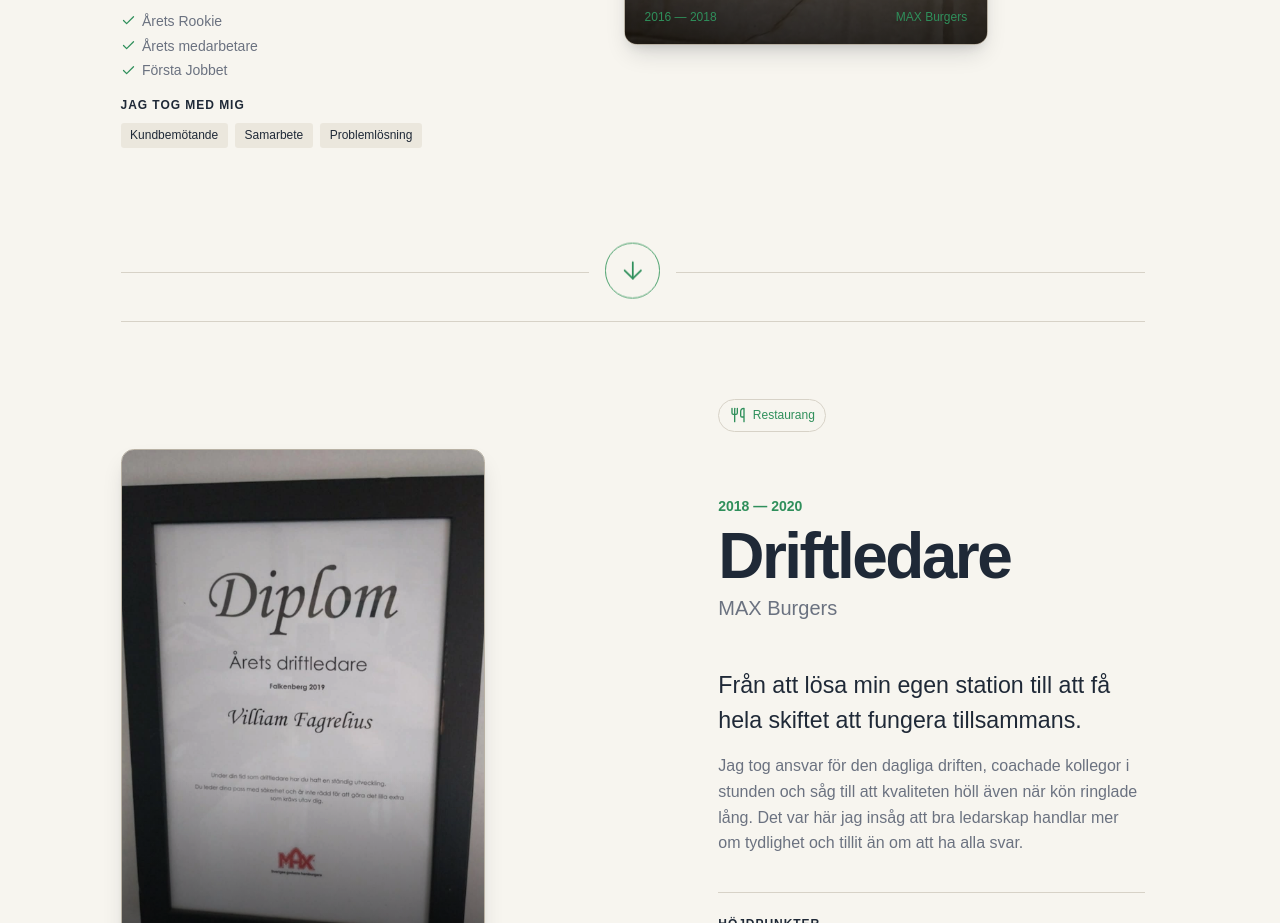
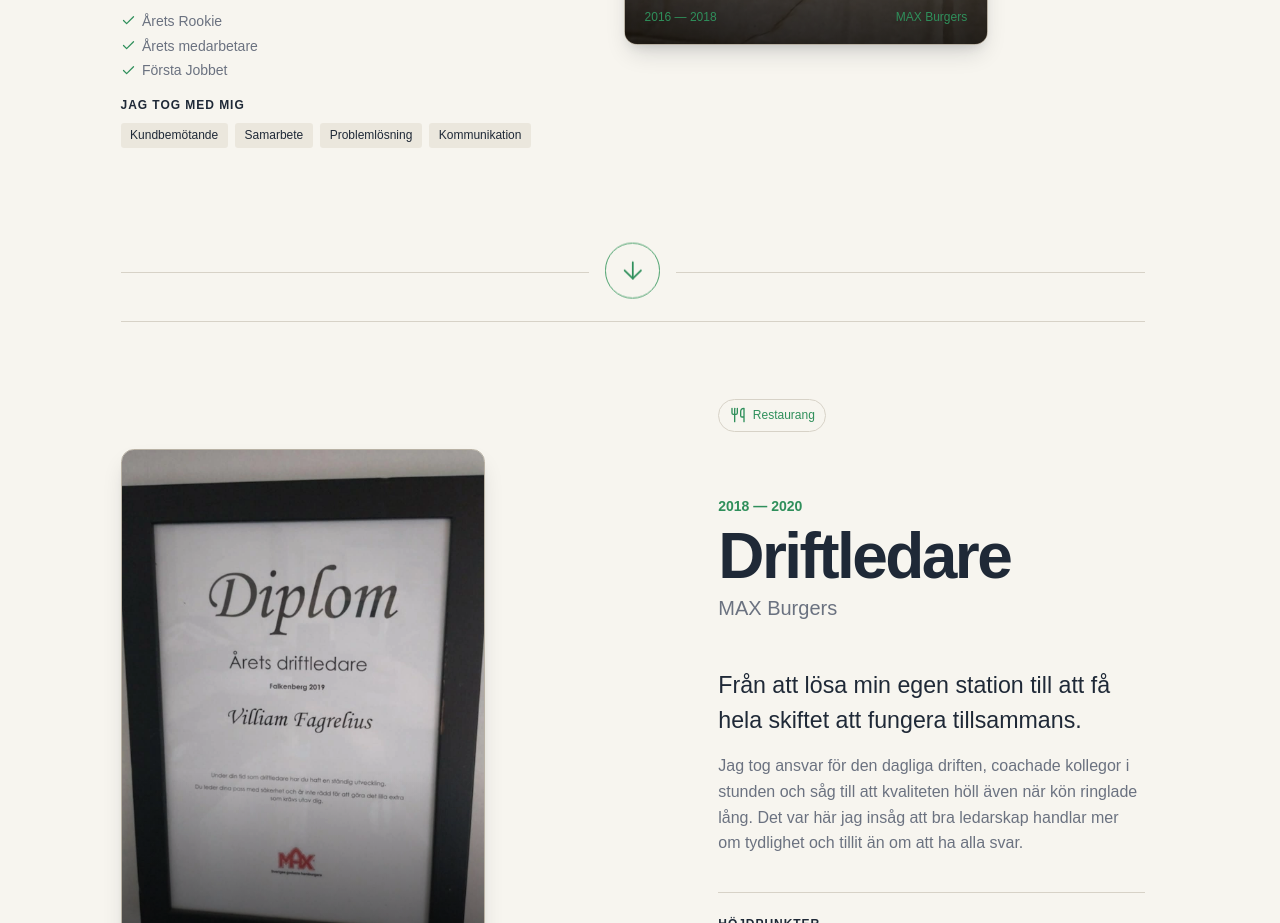
Before and after one commit to Augustvilliam/Portfolio, a React app: page /journey in a window 1280 px wide. Shown: the part 1860-2783 px from the top of the page. Built offline with nearby package versions, Linux system fonts and the light colour scheme; the HTML template or start-up script is replaced by a standard one; a web font is replaced by a local one.

Commit message:
fixed typo

```diff
--- a/src/pages/JourneyPage.tsx
+++ b/src/pages/JourneyPage.tsx
@@ -39,7 +39,7 @@
         summary: "Kanske världens längst sommarjobb",
         details: "Direkt efter studenten var jag precis som många andra, det vill säga extremt trött på skolbänken, och efter ett välförtjänt sommarlov, en jobbansökan och en intervju senare började jag som medarbetare på Max Burgers i Falkenberg. Jag lärde mig snabbt att kommunikation är A och O, både när det gäller sina kollegor och gästerna. Sen vet jag inte om det var kollegorna, arbetskulturen eller själva arbetet som gjorde att jag stannade kvar mer än en sommar, men något var det ju, inte för att jag visste det då. Tyvärr blev både mitt Årets Rookie och Årets Medarebetare diplom musmat, så jag får nöja med mitt månadens medarbetare istället.",
         highlights: ["Årets Rookie", "Årets medarbetare", "Första Jobbet"],
-        skills: ["Kundbemötande", "Samarbete", "Problemlösning"],
+        skills: ["Kundbemötande", "Samarbete", "Problemlösning", "Kommunikation"],
         image: "/images/employee.webp",
         imageAlt: "Restaurangprojekt med burgare och menyer",
     },
```
